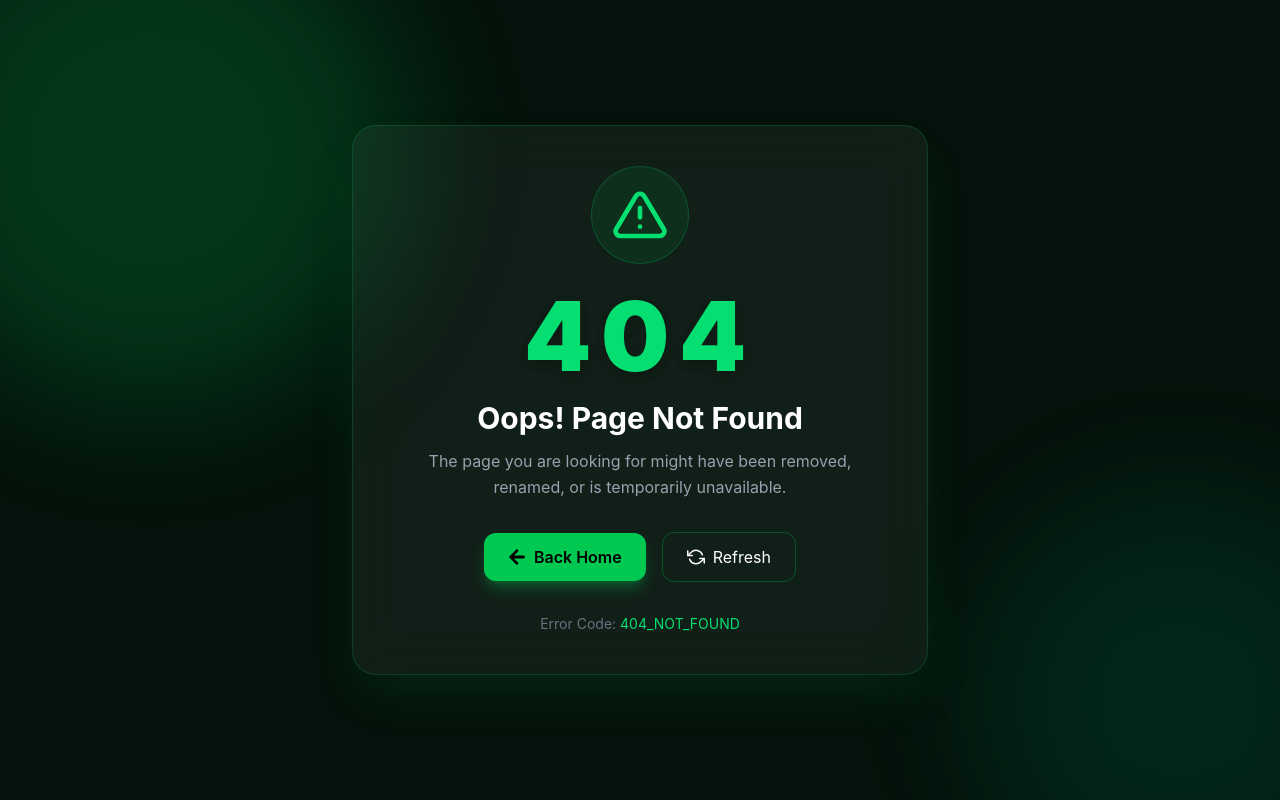
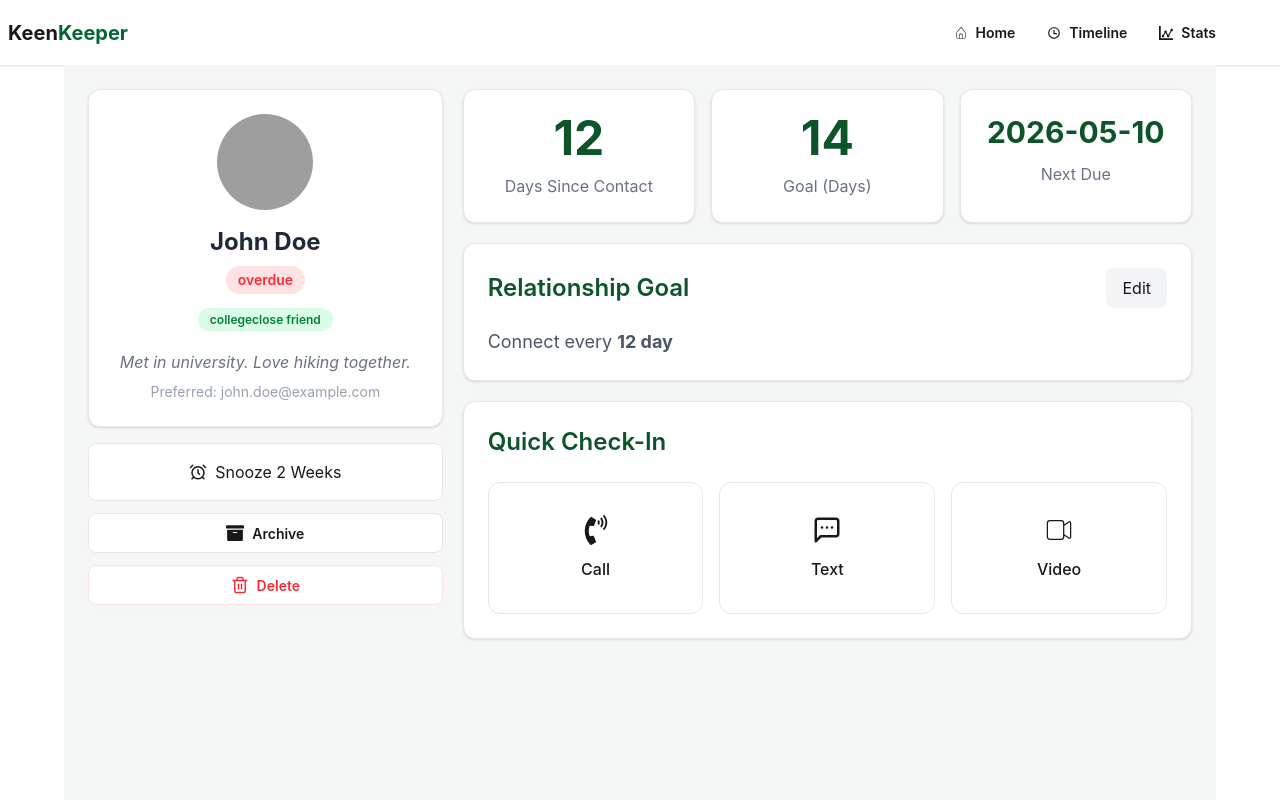
Before and after one commit to probillal/a7-keen-keeper-projects, a React (Vite) app: page /friendDetails/1 in a window 1280 px wide. Before the commit this address had no page. Shown: the top 800 px of the page. Built offline with nearby package versions, Linux system fonts and the light colour scheme; grey boxes are pictures that could not be loaded.

Commit message:
friend details page added like figma

```diff
--- a/src/Components/HomeItems/Friend.jsx
+++ b/src/Components/HomeItems/Friend.jsx
@@ -1,7 +1,9 @@
+import { Link } from "react-router";
+
 const Friend = ({ friend }) => {
   const { picture, name, days_since_contact, status, tags } = friend;
   return (
-    <div>
+    <Link to={`friendDetails/${friend.id}`}>
       <div className="card bg-base-200 w-96 shadow-sm">
         <figure className="px-10 pt-10">
           <img src={picture} alt="Shoes" className="rounded-full w-20 h-20" />
@@ -36,7 +38,7 @@ const Friend = ({ friend }) => {
           </div>
         </div>
       </div>
-    </div>
+    </Link>
   );
 };
 
--- a/src/Components/Router/Router.jsx
+++ b/src/Components/Router/Router.jsx
@@ -4,6 +4,7 @@ import HomePage from "../../Pages/HomePage";
 import TimeLine from "../../Pages/TimeLine/TimeLine";
 import Stats from "../../Pages/Stats/Stats";
 import Error from "../../Pages/ErrorPage/Error";
+import FriendDetails from "../../Pages/FriendsDetails/FriendDetails";
 
 export const router = createBrowserRouter([
   {
@@ -22,6 +23,10 @@ export const router = createBrowserRouter([
         path: "stats",
         Component: Stats,
       },
+      {
+        path: "friendDetails/:id",
+        Component: FriendDetails,
+      },
     ],
     errorElement: <Error></Error>,
   },
--- /dev/null
+++ b/src/Pages/FriendsDetails/FriendDetails.jsx
@@ -0,0 +1,144 @@
+import { use } from "react";
+import { CiVideoOn } from "react-icons/ci";
+import { FaArchive, FaPhoneVolume } from "react-icons/fa";
+import { FiTrash2 } from "react-icons/fi";
+import { LuAlarmClock, LuMessageSquareMore } from "react-icons/lu";
+import { Link, useParams } from "react-router";
+
+const friendsPromise = fetch("/friends.json").then((res) => res.json());
+
+const FriendDetails = () => {
+  const friends = use(friendsPromise);
+  console.log(friends);
+  const { id } = useParams();
+  console.log(id, "params");
+  const expectedFriend = friends.find((friend) => friend.id == id);
+  console.log(expectedFriend);
+  return (
+    <div className="max-w-6xl mx-auto p-4 md:p-6 bg-[#f5f7f6] min-h-screen">
+      <div className="grid grid-cols-1 lg:grid-cols-3 gap-5">
+        {/* Left Side */}
+        <div className="space-y-4">
+          {/* Profile Card */}
+          <div className="bg-white rounded-xl border border-gray-200 p-6 text-center shadow-sm">
+            <img
+              src={expectedFriend.picture}
+              alt="profile"
+              className="w-24 h-24 rounded-full mx-auto object-cover"
+            />
+
+            <h2 className="text-2xl font-bold mt-4 text-gray-800">
+              {expectedFriend.name}
+            </h2>
+
+            <span className="inline-block mt-2 px-3 py-1 rounded-full text-sm font-semibold bg-red-100 text-red-500">
+              {expectedFriend.status}
+            </span>
+
+            <div className="mt-3">
+              <span className="px-3 py-1 rounded-full bg-green-100 text-green-700 text-xs font-semibold">
+                {expectedFriend.tags}
+              </span>
+            </div>
+
+            <p className="mt-5 italic text-gray-500">{expectedFriend.bio}</p>
+
+            <p className="mt-2 text-sm text-gray-400">
+              Preferred: {expectedFriend.email}
+            </p>
+          </div>
+
+          <div className="space-y-3">
+            <Link className=" w-full bg-white border border-gray-200 rounded-lg py-4 flex items-center justify-center gap-2 hover:bg-gray-50 transition">
+              <LuAlarmClock size={18} />
+              Snooze 2 Weeks
+            </Link>
+
+            <Link className="btn w-full bg-white border border-gray-200 rounded-lg py-4 flex items-center justify-center gap-2 hover:bg-gray-50 transition">
+              <FaArchive size={18} />
+              Archive
+            </Link>
+
+            <Link className="btn w-full bg-white border border-red-100 rounded-lg py-4 flex items-center justify-center gap-2 text-red-500 hover:bg-red-50 transition">
+              <FiTrash2 size={18} />
+              Delete
+            </Link>
+          </div>
+        </div>
+
+        {/* Right Side */}
+        <div className="lg:col-span-2 space-y-5">
+          {/* Stats */}
+          <div className="grid grid-cols-1 sm:grid-cols-3 gap-4">
+            <div className="bg-white rounded-xl border border-gray-200 p-6 text-center shadow-sm">
+              <h2 className="text-5xl font-bold text-green-900">
+                {expectedFriend.days_since_contact}
+              </h2>
+              <p className="mt-3 text-gray-500">Days Since Contact</p>
+            </div>
+
+            <div className="bg-white rounded-xl border border-gray-200 p-6 text-center shadow-sm">
+              <h2 className="text-5xl font-bold text-green-900">
+                {expectedFriend.goal}
+              </h2>
+              <p className="mt-3 text-gray-500">Goal (Days)</p>
+            </div>
+
+            <div className="bg-white rounded-xl border border-gray-200 p-6 text-center shadow-sm">
+              <h2 className="text-3xl font-bold text-green-900">
+                {expectedFriend.next_due_date}
+              </h2>
+              <p className="mt-3 text-gray-500">Next Due</p>
+            </div>
+          </div>
+
+          {/* Goal Section */}
+          <div className="bg-white rounded-xl border border-gray-200 p-6 shadow-sm">
+            <div className="flex items-center justify-between">
+              <h2 className="text-2xl font-semibold text-green-900">
+                Relationship Goal
+              </h2>
+
+              <button className="px-4 py-2 rounded-lg bg-gray-100 hover:bg-gray-200 transition">
+                Edit
+              </button>
+            </div>
+
+            <p className="mt-5 text-gray-600 text-lg">
+              Connect every{" "}
+              <span className="font-bold">
+                {expectedFriend.days_since_contact} day
+              </span>
+            </p>
+          </div>
+
+          {/* Quick Check-In */}
+          <div className="bg-white rounded-xl border border-gray-200 p-6 shadow-sm">
+            <h2 className="text-2xl font-semibold text-green-900">
+              Quick Check-In
+            </h2>
+
+            <div className="grid grid-cols-1 sm:grid-cols-3 gap-4 mt-6">
+              <Link className="border border-gray-200 rounded-xl py-8 flex flex-col items-center justify-center gap-3 hover:bg-gray-50 transition">
+                <FaPhoneVolume size={30} />
+                <span className="font-medium">Call</span>
+              </Link>
+
+              <Link className="border border-gray-200 rounded-xl py-8 flex flex-col items-center justify-center gap-3 hover:bg-gray-50 transition">
+                <LuMessageSquareMore size={30} />
+                <span className="font-medium">Text</span>
+              </Link>
+
+              <Link className="border border-gray-200 rounded-xl py-8 flex flex-col items-center justify-center gap-3 hover:bg-gray-50 transition">
+                <CiVideoOn size={30} />
+                <span className="font-medium">Video</span>
+              </Link>
+            </div>
+          </div>
+        </div>
+      </div>
+    </div>
+  );
+};
+
+export default FriendDetails;
```
